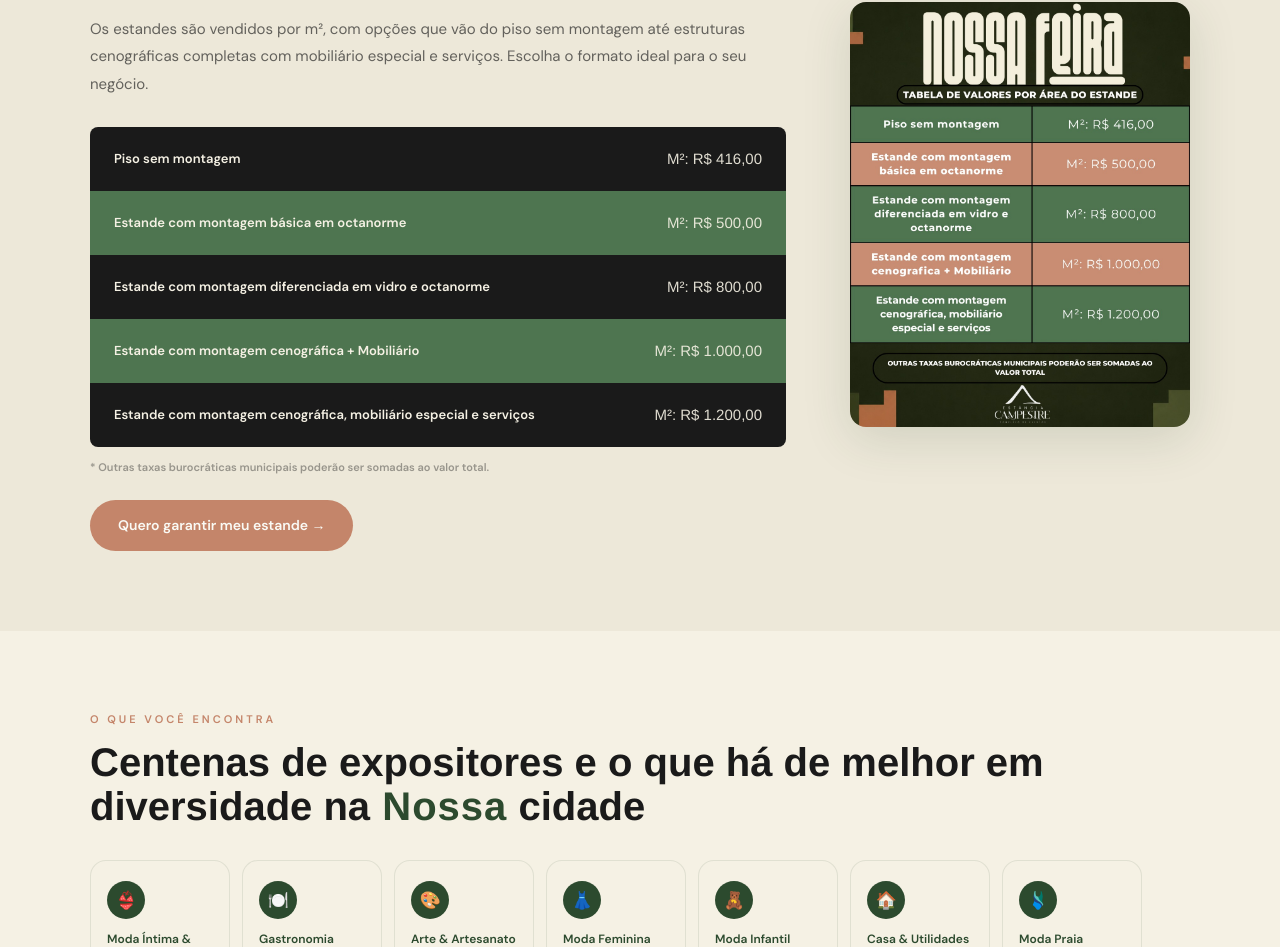
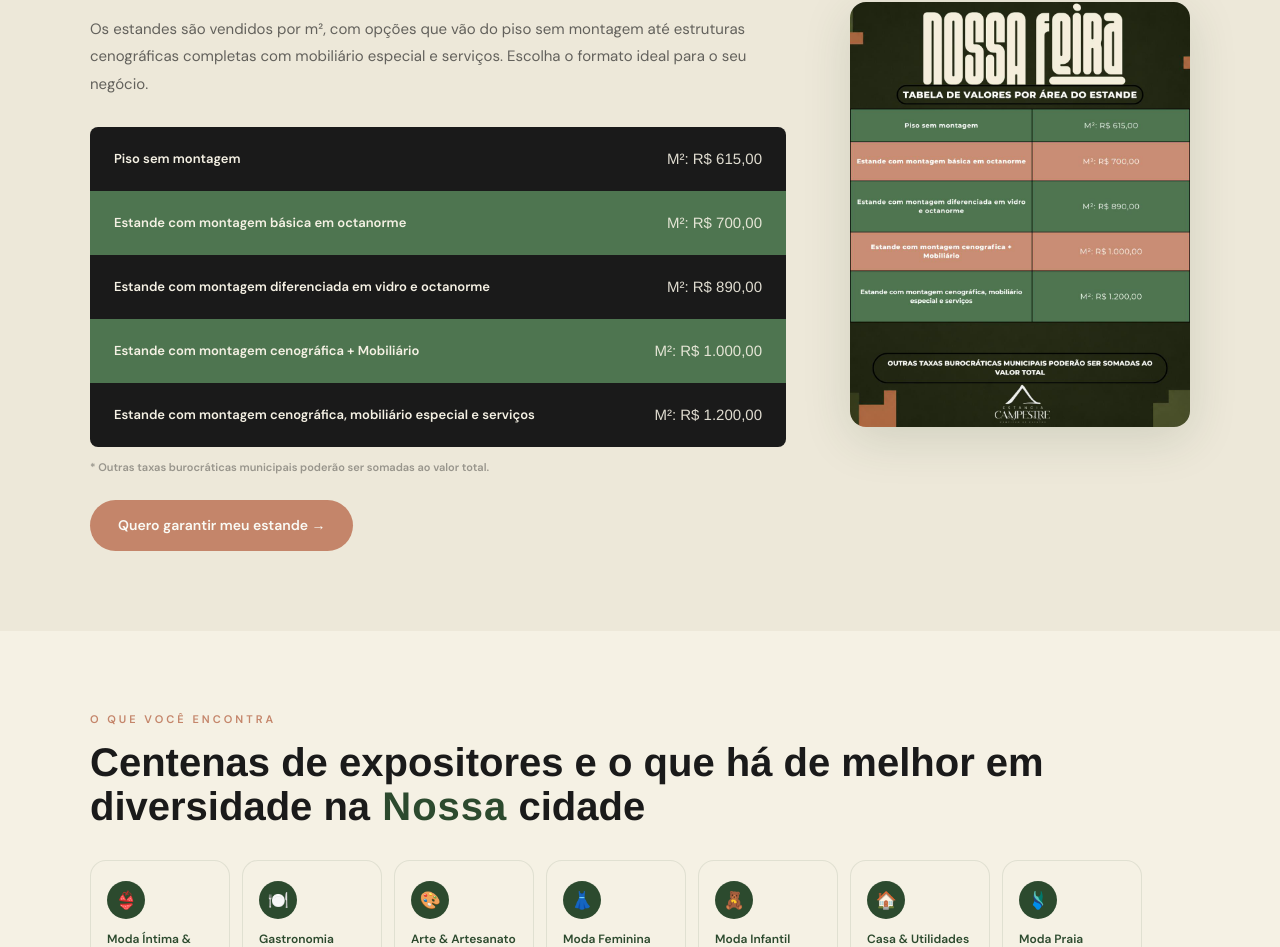
Before and after one commit to TeiaDeEventos/nossa-feira-site, a React (Vite) app: page / in a window 1280 px wide. Shown: the part 1660-2607 px from the top of the page. Built offline with nearby package versions, Linux system fonts and the light colour scheme.

Commit message:
Update pricing details in Home component for Lotes section and replace outdated image file.

```diff
--- a/src/pages/Home/index.tsx
+++ b/src/pages/Home/index.tsx
@@ -477,17 +477,17 @@
             <LotesTable>
               <LoteRow $variant="dark">
                 <LoteLabel>Piso sem montagem</LoteLabel>
-                <LotePrice>M²: R$ 416,00</LotePrice>
+                <LotePrice>M²: R$ 615,00</LotePrice>
               </LoteRow>
               <LoteRow $variant="light">
                 <LoteLabel>Estande com montagem básica em octanorme</LoteLabel>
-                <LotePrice>M²: R$ 500,00</LotePrice>
+                <LotePrice>M²: R$ 700,00</LotePrice>
               </LoteRow>
               <LoteRow $variant="dark">
                 <LoteLabel>
                   Estande com montagem diferenciada em vidro e octanorme
                 </LoteLabel>
-                <LotePrice>M²: R$ 800,00</LotePrice>
+                <LotePrice>M²: R$ 890,00</LotePrice>
               </LoteRow>
               <LoteRow $variant="light">
                 <LoteLabel>Estande com montagem cenográfica + Mobiliário</LoteLabel>
```
Also changed, not shown: public/images/nossa-feira-lotes.jpeg.
